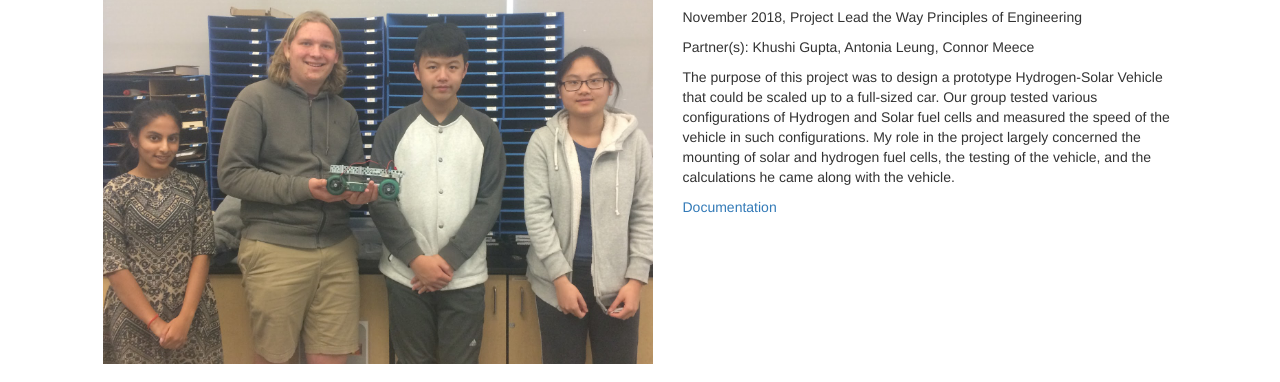
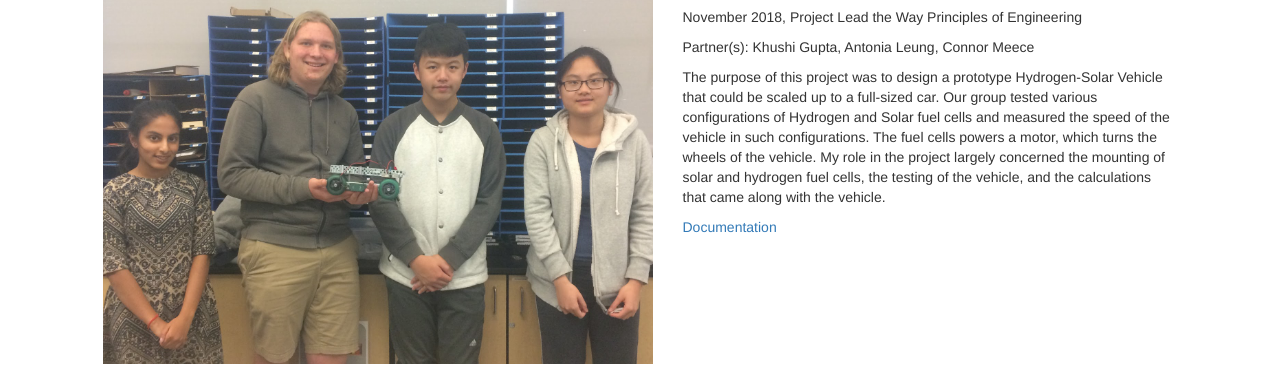
Before and after one commit to Elau2/portfollio, a plain HTML site: page Proj4.html in a window 1280 px wide. Shown: the part 189-571 px from the top of the page. Drawn offline with Linux system fonts and the light colour scheme.

Commit message:
Update 12/8/2018 #3

```diff
--- a/Proj4.html
+++ b/Proj4.html
@@ -41,7 +41,7 @@
                         <h3 class="paragraph-spacing"><a href="#">Image Manipulation</a></h3>
                         <p>November 2018, Project Lead the Way Principles of Engineering</p>
                         <p>Partner(s): Khushi Gupta, Antonia Leung, Connor Meece</p>
-                        <p> The purpose of this project was to design a prototype Hydrogen-Solar Vehicle that could be scaled up to a full-sized car. Our group tested various configurations of Hydrogen and Solar fuel cells and measured the speed of the vehicle in such configurations. My role in the project largely concerned the mounting of solar and hydrogen fuel cells, the testing of the vehicle, and the calculations he came along with the vehicle. </p>
+                        <p> The purpose of this project was to design a prototype Hydrogen-Solar Vehicle that could be scaled up to a full-sized car. Our group tested various configurations of Hydrogen and Solar fuel cells and measured the speed of the vehicle in such configurations. The fuel cells powers a motor, which turns the wheels of the vehicle. My role in the project largely concerned the mounting of solar and hydrogen fuel cells, the testing of the vehicle, and the calculations that came along with the vehicle. </p>
                         <p><a href="https://docs.google.com/document/d/1nTRg1UJvQ8HtcEdqRfXris_ranQelHw39-Otc2T5j78/edit?usp=sharing">Documentation</a></p>
                     </div>
                 </div>
```
